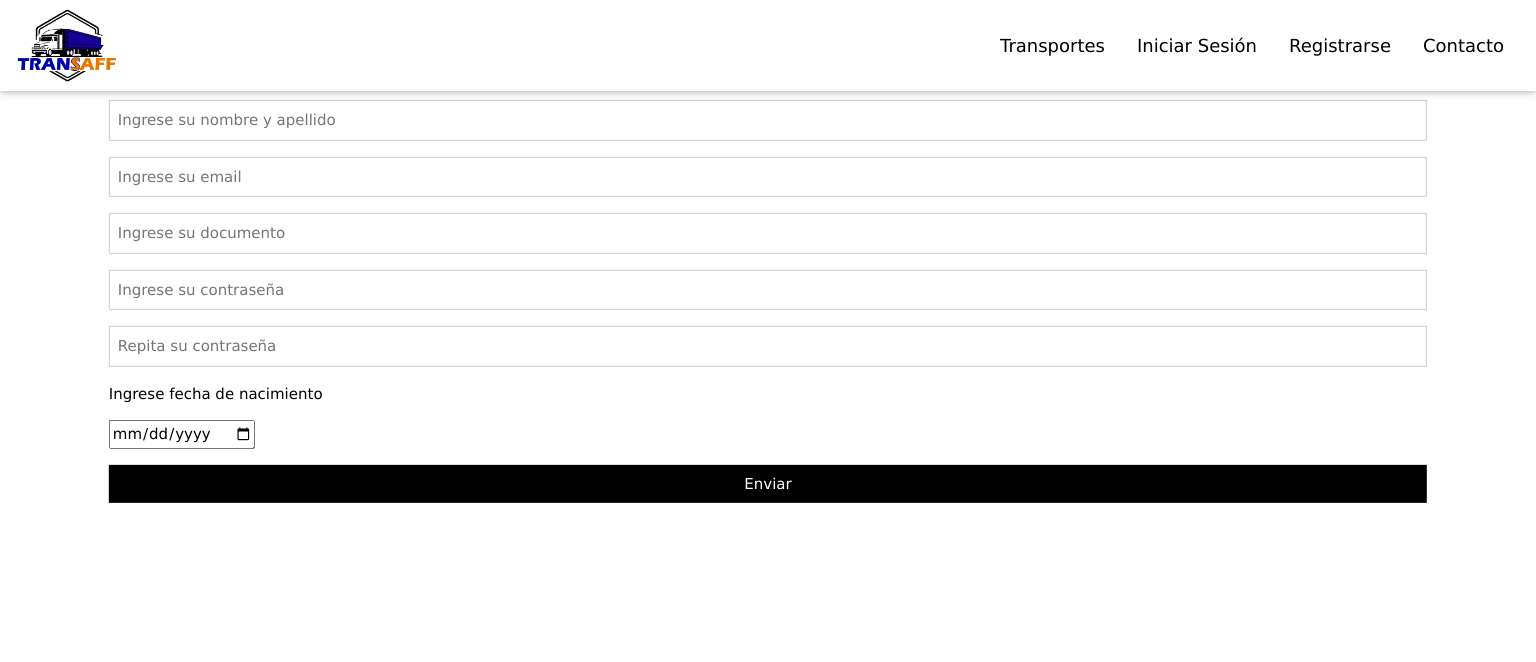
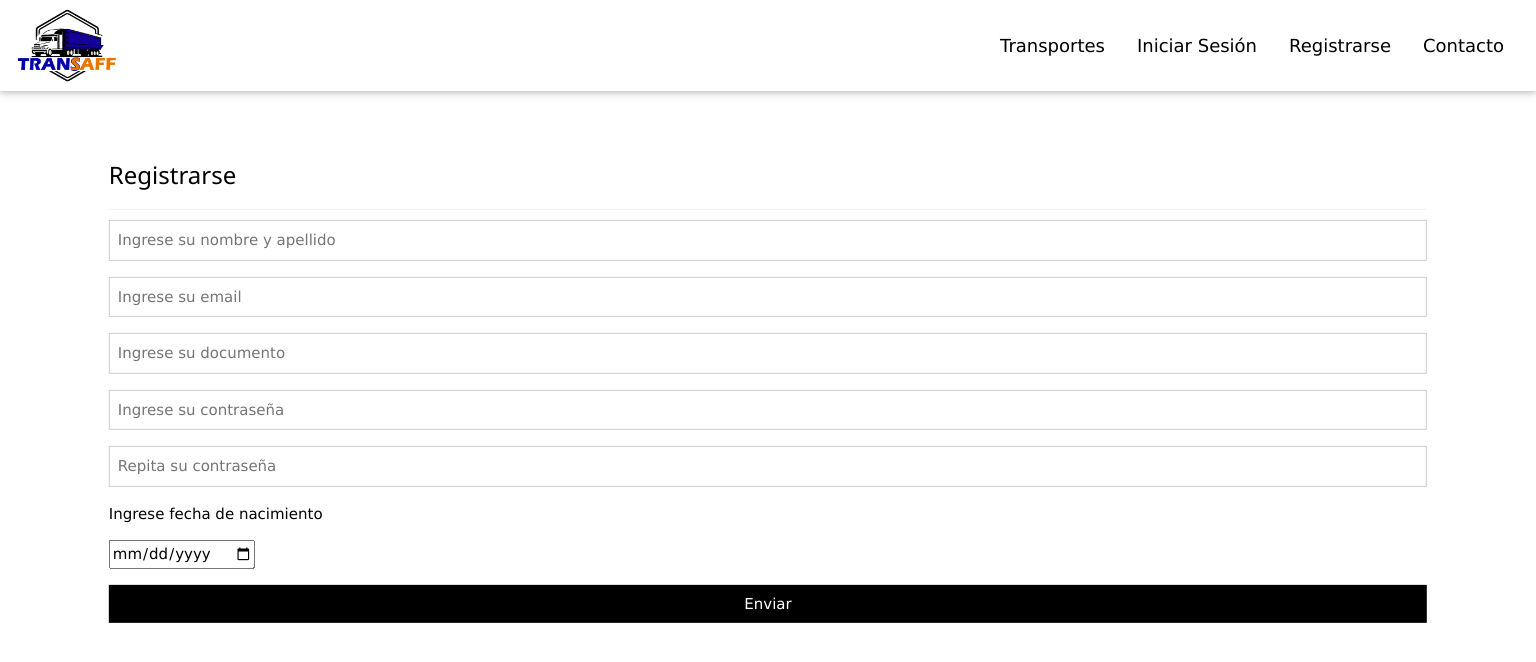
Before and after one commit to seredonato/TpFinalPrograWeb, a PHP site: page /registro.php in a window 1536 px wide. Shown: the top 662 px of the page. Run offline with PHP 8.4, Linux system fonts and the light colour scheme.

Commit message:
cambie pelotudeces de estilos

```diff
--- a/estilos.css
+++ b/estilos.css
@@ -31,7 +31,7 @@
 @media (min-width: 1024px) {
 
     .registrocontenedor{
-        margin-top: 0.5em;
+        margin-top: 5em;
     }
 
 }
@@ -39,7 +39,7 @@
 @media (min-width: 1440px) {
 
     .registrocontenedor{
-        margin-top: -9em;
+        margin-top: -1em;
     }
 
 }
```
